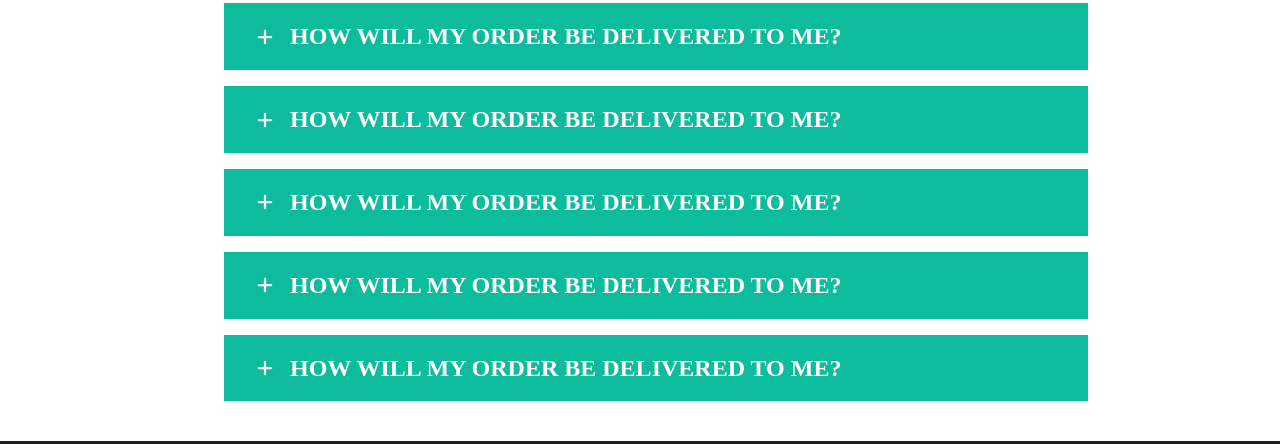
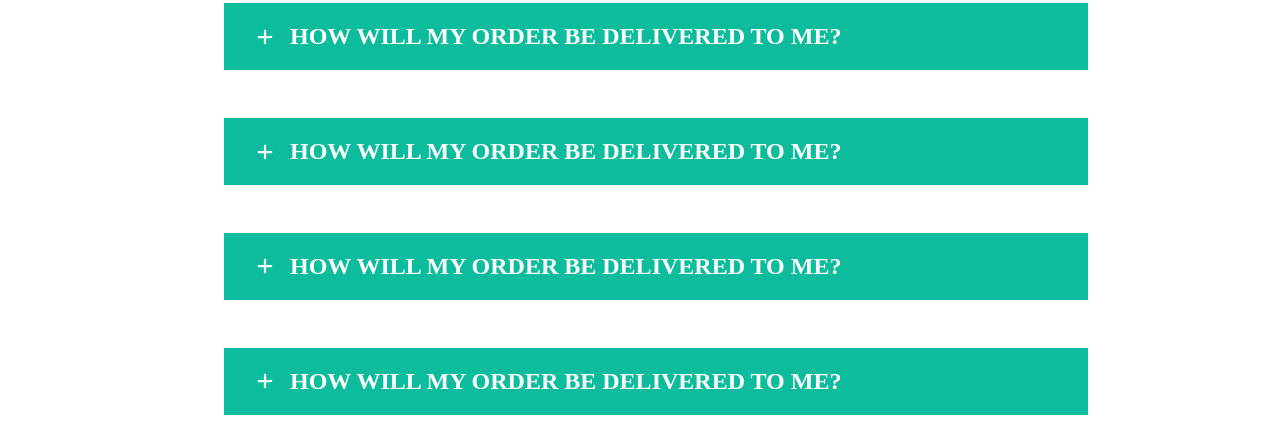
Before and after one commit to AzizSaidani/PrintMe, an Angular app: page / in a window 1280 px wide. Shown: the part 356-800 px from the top of the page. Built offline with nearby package versions, Linux system fonts and the light colour scheme.

Commit message:
refactor

```diff
--- a/src/app/components/faq/faq.component.scss
+++ b/src/app/components/faq/faq.component.scss
@@ -104,13 +104,19 @@
       .response {
         max-height: 0;
         overflow: hidden;
-        transition: max-height 0.6s ease-out, padding 0.6s;
+        padding: 1rem 2rem;
+        transition: max-height 0.6s ease-out ;
+        p{
+          font-family: "Kumbh Sans", sans-serif;
+          color: grey;
+        }
+
       }
 
       .response.active {
         padding: 1rem 2rem;
         max-height: 500px;
-        transition: max-height 0.6s ease-in, padding 0.6s;
+        transition: max-height 0.6s ease-in;
       }
     }
   }
```
